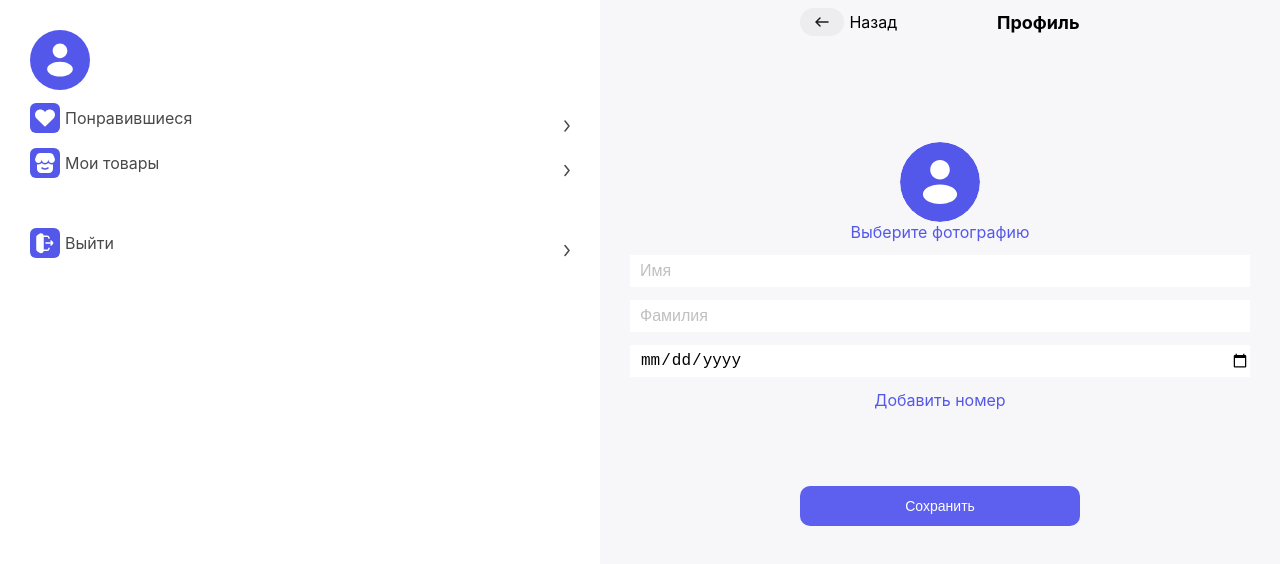
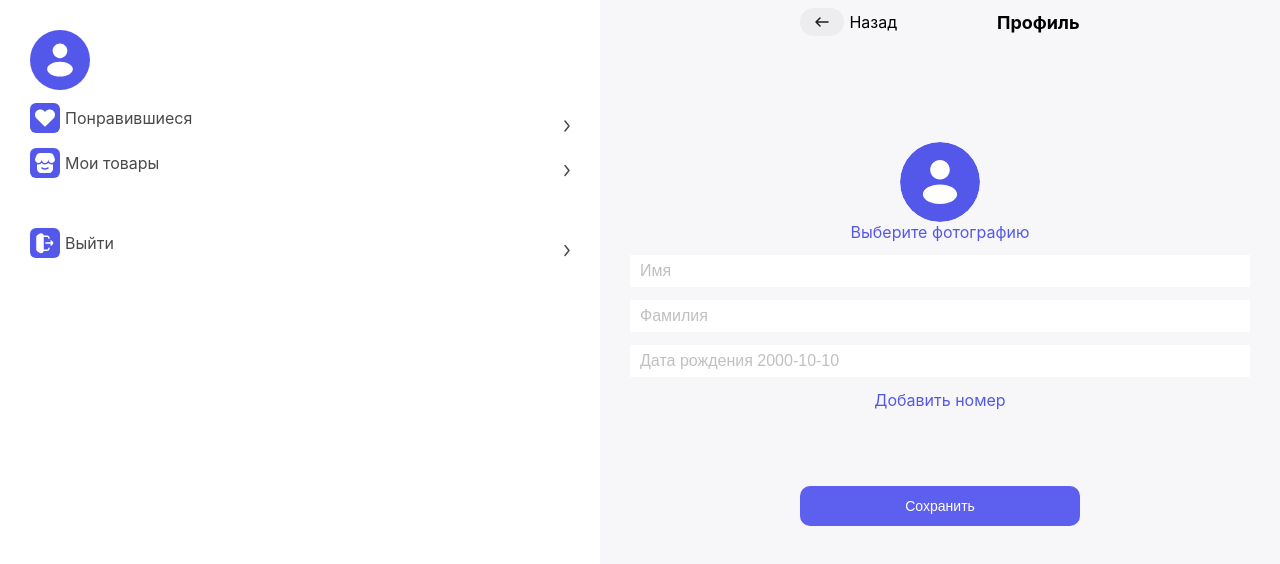
Before and after one commit to Venera00/neobis-front-marketplace, a React (Create React App) app: page /profile in a window 1280 px wide. Shown: the top 564 px of the page. Built offline with nearby package versions, Linux system fonts and the light colour scheme.

Commit message:
Fix the format of birth date

```diff
--- a/src/pages/ProfilePage/ProfilePage.js
+++ b/src/pages/ProfilePage/ProfilePage.js
@@ -118,9 +118,9 @@ const ProfilePage = () => {
             onChange={(e) => setLastName(e.target.value)}
           />
           <input
-            type="date"
+            type="text"
             name="date_of_birth"
-            placeholder="Дата рождения"
+            placeholder="Дата рождения 2000-10-10"
             value={dateOfBirth}
             onChange={(e) => setDateOfBirth(e.target.value)}
           />
```
